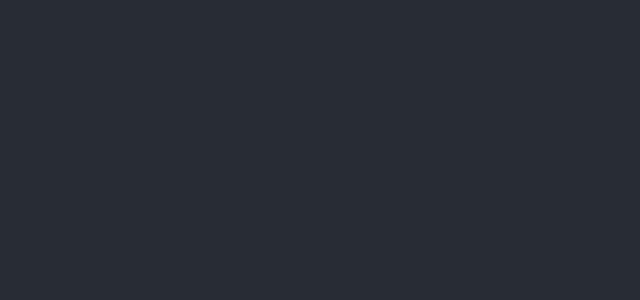
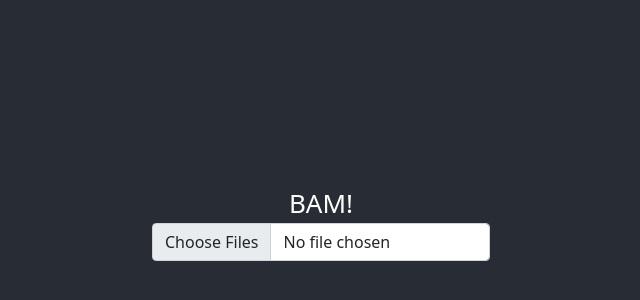
Before and after one commit to BAM-File-Transfer/BAM, a React (Create React App) app in the folder client/: page / in a window 1280 px wide. Shown: the part 170-470 px from the top of the page, without its empty margins (319-959 px from the left). Built offline with nearby package versions, Linux system fonts and the light colour scheme.

Commit message:
file upload functionality proof of concept

```diff
--- a/client/src/App.css
+++ b/client/src/App.css
@@ -28,6 +28,11 @@
   color: #61dafb;
 }
 
+.btn_file_select {
+  width: 100%;
+  height: 100%;
+}
+
 @keyframes App-logo-spin {
   from {
     transform: rotate(0deg);
--- a/client/src/App.js
+++ b/client/src/App.js
@@ -1,9 +1,17 @@
 import './App.css';
+import 'bootstrap/dist/css/bootstrap.min.css';
+import Form from '../node_modules/react-bootstrap/Form';
 
 function App() {
   return (
     <div className="App">
       <header className="App-header">
+        <label>BAM!</label>
+        <div>
+        <Form.Group controlId="formFileMultiple" className="mb-3">
+          <Form.Control className="btn_file_select" type="file" multiple />
+        </Form.Group>
+        </div>
       </header>
     </div>
   );
```
Also changed, not shown: client/package.json (+0 -11 lines), client/.eslintrc.js (deleted), client/.eslintrc.json (deleted).
